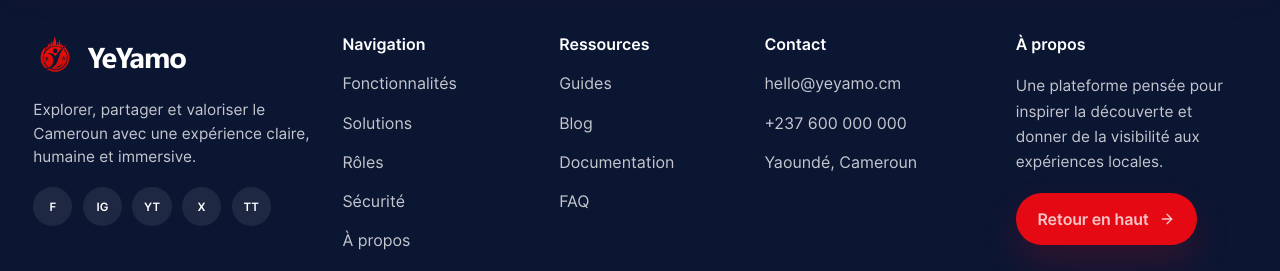
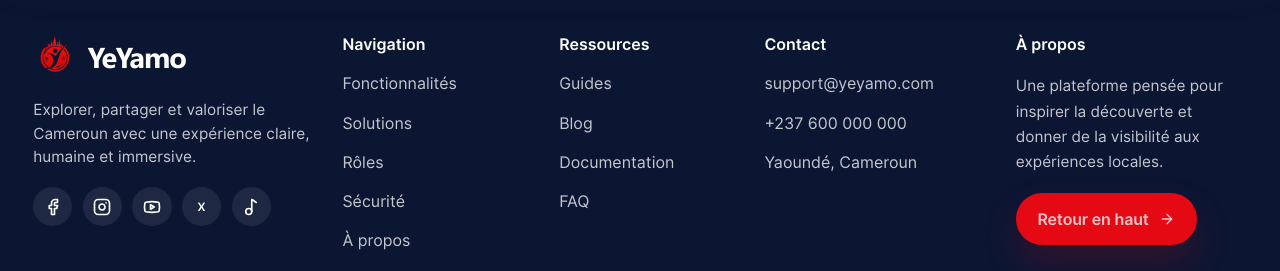
Before and after one commit to talladaryl/yeyamo-admin, a Next.js app: page /about in a window 1280 px wide. Shown: the part 3698-3969 px from the top of the page. Built offline with nearby package versions, Linux system fonts and the light colour scheme.

Commit message:
modification de 'email support

```diff
--- a/components/landing/app-download.tsx
+++ b/components/landing/app-download.tsx
@@ -89,6 +89,7 @@ export function AppDownloadSection({
 
           <video
             className="app-download__video"
+            suppressHydrationWarning
             autoPlay
             loop
             muted
--- a/components/landing/landing-page.tsx
+++ b/components/landing/landing-page.tsx
@@ -11,13 +11,16 @@ import {
   ChevronDown,
   ChevronRight,
   Compass,
+  Facebook,
   Heart,
+  Instagram,
   Landmark,
   LayoutDashboard,
   MapPin,
   Menu,
   MessageSquareQuote,
   MoonStar,
+  Music2,
   Play,
   ShieldCheck,
   Sparkles,
@@ -25,6 +28,7 @@ import {
   Star,
   Store,
   Users,
+  Youtube,
   type LucideIcon
 } from "lucide-react";
 import { AnimatePresence, motion, useReducedMotion } from "framer-motion";
@@ -304,6 +308,18 @@ const socialItems = [
   { label: "X", short: "x" },
   { label: "TikTok", short: "tt" }
 ] as const;
+
+const socialIcons = {
+  Facebook,
+  Instagram,
+  YouTube: Youtube,
+  TikTok: Music2
+} as const;
+
+function SocialIcon({ label, short }: { label: string; short: string }) {
+  const Icon = socialIcons[label as keyof typeof socialIcons];
+  return Icon ? <Icon aria-hidden="true" size={18} strokeWidth={2.2} /> : <span aria-hidden="true">{short}</span>;
+}
 
 const cardReveal = createRevealVariants(24);
 const reducedFade = {
@@ -1091,8 +1107,8 @@ export function LandingPage() {
 
             <div className="site-footer__socials" aria-label="Réseaux sociaux">
               {socialItems.map((item) => (
-                <a key={item.label} href="#top" className="site-footer__social">
-                  <span>{item.short}</span>
+                <a key={item.label} href="#top" className="site-footer__social" aria-label={item.label}>
+                  <SocialIcon label={item.label} short={item.short} />
                 </a>
               ))}
             </div>
@@ -1118,7 +1134,7 @@ export function LandingPage() {
 
           <div className="site-footer__column">
             <h3>Contact</h3>
-            <a href="mailto:hello@yeyamo.cm">hello@yeyamo.cm</a>
+            <a href="mailto:support@yeyamo.com">support@yeyamo.com</a>
             <a href="tel:+237600000000">+237 600 000 000</a>
             <Link href="/">Yaoundé, Cameroun</Link>
           </div>
```
Also changed, not shown: components/landing/footer.tsx (+16 -4 lines).
